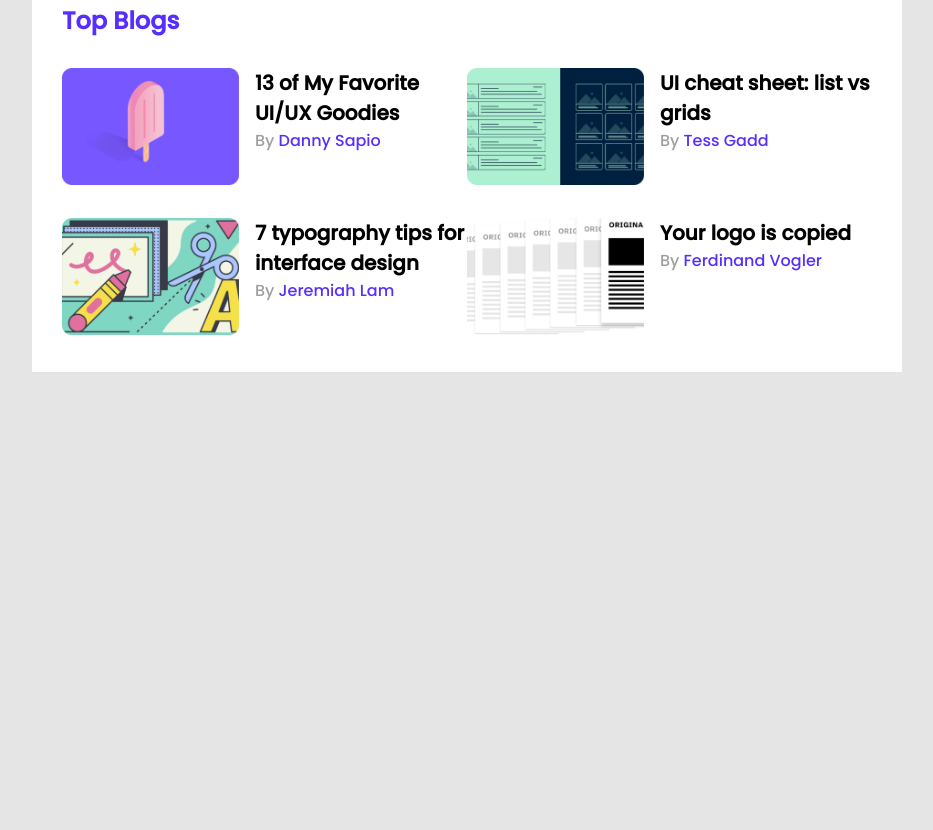
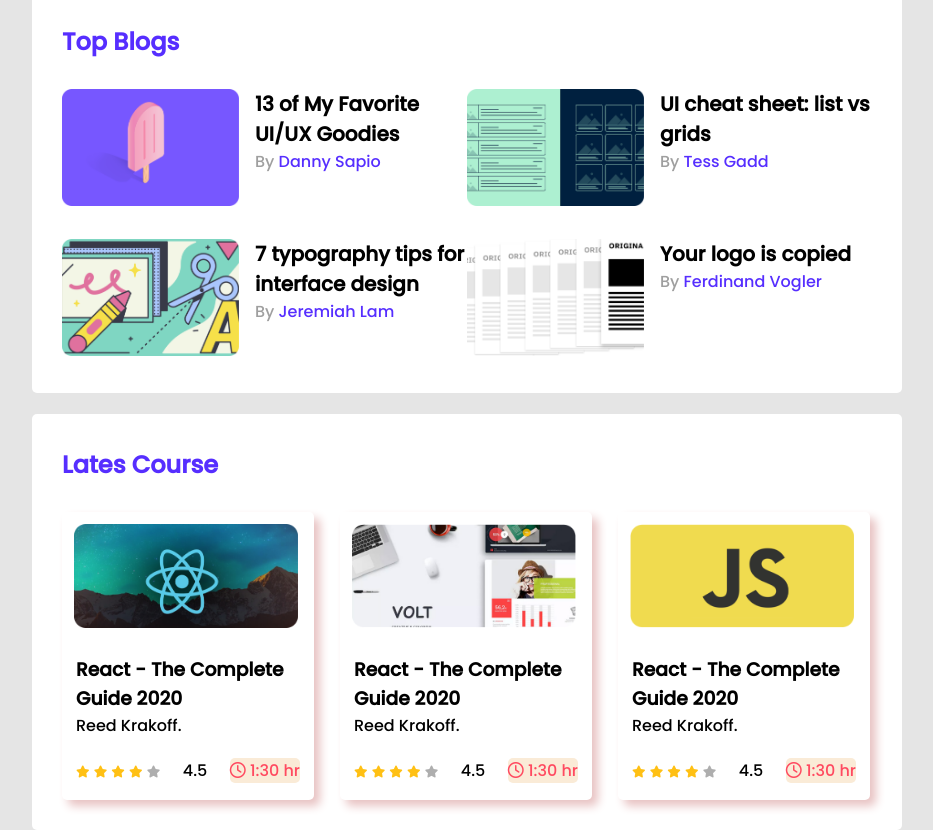
Before and after one commit to MdArefineAhamedJoy/leader-bord-css3, a plain HTML site: page index.html in a window 1280 px wide. Shown: the part 292-1122 px from the top of the page, without its empty margins (173-1106 px from the left). Before the commit the page ends 800 px from the top, so only its background shows below. Drawn offline with Linux system fonts and the light colour scheme.

Commit message:
completed project

```diff
--- a/index.html
+++ b/index.html
@@ -7,6 +7,8 @@
     <title>Responsive Ledar Bord</title>
     <!-- style concet  -->
     <link rel="stylesheet" href="style.css" />
+    <!-- font awsome  -->
+    <script src="https://kit.fontawesome.com/e9dd5c49ca.js" crossorigin="anonymous"></script>
   </head>
   <body>
     <!-- header start -->
@@ -14,7 +16,7 @@
     <!-- header end -->
     <main>
       <!-- top player and top blog  -->
-      <section class="container">
+      <section class="container ">
         <div class="top-player">
           <h2 class="section-title">Top Players</h2>
           <div class="players">
@@ -45,7 +47,7 @@
           </div>
         </div>
         <hr />
-        <div class="top-blog">
+        <div class="top-blog ">
           <h2 class="section-title">Top Blogs</h2>
           <div class="blogs">
             <article class="blog">
@@ -89,6 +91,82 @@
           </div>
         </div>
       </section>
+      <!-- lets courses section  -->
+      <section class="container ">
+        <h2 class="section-title">Lates Course</h2>
+        <div class="courses">
+            <div class="course">
+                <div class="course-banner">
+                    <img src="images/courses/course-1.png" alt="">
+                </div>
+                <div class="course-details">
+                    <h3 class="course-title">React - The Complete Guide 2020</h3>
+                    <p class="course-athour">Reed Krakoff.</p>
+                    <div class="course-info">
+                        <div>
+                            <i class="fa-solid fa-star filled"></i>
+                            <i class="fa-solid fa-star filled"></i>
+                            <i class="fa-solid fa-star filled"></i>
+                            <i class="fa-solid fa-star filled"></i>
+                            <i class="fa-solid fa-star empty"></i>
+
+                        </div>
+                        <span>4.5</span>
+                        <div class="course-duration">
+                            <i class="fa-regular fa-clock"></i>
+                                1:30 hr
+                        </div>
+                    </div>
+                </div>
+            </div>
+            <div class="course" id="hide">
+                <div class="course-banner">
+                    <img src="images/courses/course-2.png" alt="">
+                </div>
+                <div class="course-details">
+                    <h3 class="course-title">React - The Complete Guide 2020</h3>
+                    <p class="course-athour">Reed Krakoff.</p>
+                    <div class="course-info">
+                        <div>
+                            <i class="fa-solid fa-star filled"></i>
+                            <i class="fa-solid fa-star filled"></i>
+                            <i class="fa-solid fa-star filled"></i>
+                            <i class="fa-solid fa-star filled"></i>
+                            <i class="fa-solid fa-star empty"></i>
+                        </div>
+                        <span>4.5</span>
+                        <div class="course-duration">
+                            <i class="fa-regular fa-clock"></i>
+                                1:30 hr
+                        </div>
+                    </div>
+                </div>
+            </div>
+            <div class="course">
+                <div class="course-banner">
+                    <img src="images/courses/course-3.png" alt="">
+                </div>
+                <div class="course-details">
+                    <h3 class="course-title">React - The Complete Guide 2020</h3>
+                    <p class="course-athour">Reed Krakoff.</p>
+                    <div class="course-info">
+                        <div>
+                            <i class="fa-solid fa-star filled"></i>
+                            <i class="fa-solid fa-star filled"></i>
+                            <i class="fa-solid fa-star filled"></i>
+                            <i class="fa-solid fa-star filled"></i>
+                            <i class="fa-solid fa-star empty"></i>
+                        </div>
+                        <span>4.5</span>
+                        <div class="course-duration">
+                            <i class="fa-regular fa-clock"></i>
+                                1:30 hr
+                        </div>
+                    </div>
+                </div>
+            </div>
+        </div>
+      </section>
     </main>
   </body>
 </html>
--- a/style.css
+++ b/style.css
@@ -12,18 +12,23 @@ body{
 }
 main{
   display: flex;
-  justify-content: center;
+  flex-direction: column;
+  align-items: center;
 }
 .container{
   background-color:#FFFFFF;
   width: 870px;
   padding: 30px;
+  margin-top: 21px;
+  border-radius: 5px;
 }
 hr{
   border: 1px solid #D1D1D1;
   margin-bottom: 27px;
 }
-/* players style  */
+/* --------------------
+  .................players style
+----------------------------------------  */
 .top-player{
   margin-bottom: 30px;
 }
@@ -78,3 +83,101 @@ hr{
   text-decoration: none;
   font-size: 16px;
 }
+
+/* --------
+courses style
+-----------------*/
+.courses{
+  display: grid;
+  grid-template-columns: repeat(3,1fr);
+  grid-column-gap:24px;
+}
+.course{
+  width: 252px;
+  padding: 12px;
+  box-shadow: 6px 6px 10px rgb(232, 194, 194);
+  border-radius: 5px;
+  transition:transform 0.5s ,  background-color 1.5s;
+}
+.course:hover{
+  background-color: #FF4A60;
+  transform: scale(1.1);
+}
+.course .course-banner img{
+  width: 224px;
+  height: 104px;
+}
+.course-details{
+  margin:20px  2px 5px;
+}
+.course-info{
+  display: flex;
+  align-items: center ;
+  justify-content: space-between;
+  margin-top: 20px;
+}
+.fa-star{
+  font-size: 12px;
+}
+.fa-star.filled{
+  color: #FFC014;
+}
+.fa-star.empty{
+  color: #AEAEAE;
+}
+.course-duration{
+  color: #FF4A60;
+  background-color: antiquewhite;
+  border-radius: 5px;
+}
+
+
+/*------------------
+ Media Queary
+ ---------------------*/
+/* Mobile device */
+@media  screen and (max-width:570px) {
+  .container{
+    width: 100%;
+    margin: 0;
+  }
+  .player{
+    flex-direction: column;
+    align-items: center;
+  }
+  .players , .blogs , .courses{
+    grid-template-columns: repeat(1, 1fr);
+  }
+  .blog-title{
+    font-size: 18px;
+  }
+  .blog-info{
+    margin: 5px;
+  }
+  .courses{
+    justify-content: center;
+    gap: 0;
+  }
+  .course{
+    width: 90%;
+    margin: 0 auto 50px;
+  }
+}
+
+/* ----------------
+-------------medum device
+---------------------------    */
+@media  screen and (min-width:571px) and (max-width:990px) {
+  .container{
+    width: 100%;
+  }
+  .blogs {
+    grid-template-columns: repeat(1, 1fr);
+  }
+  .players ,  .courses{
+    grid-template-columns: repeat(2, 1fr);
+  }
+  #hide{
+    display: none;
+  }
+}
```
